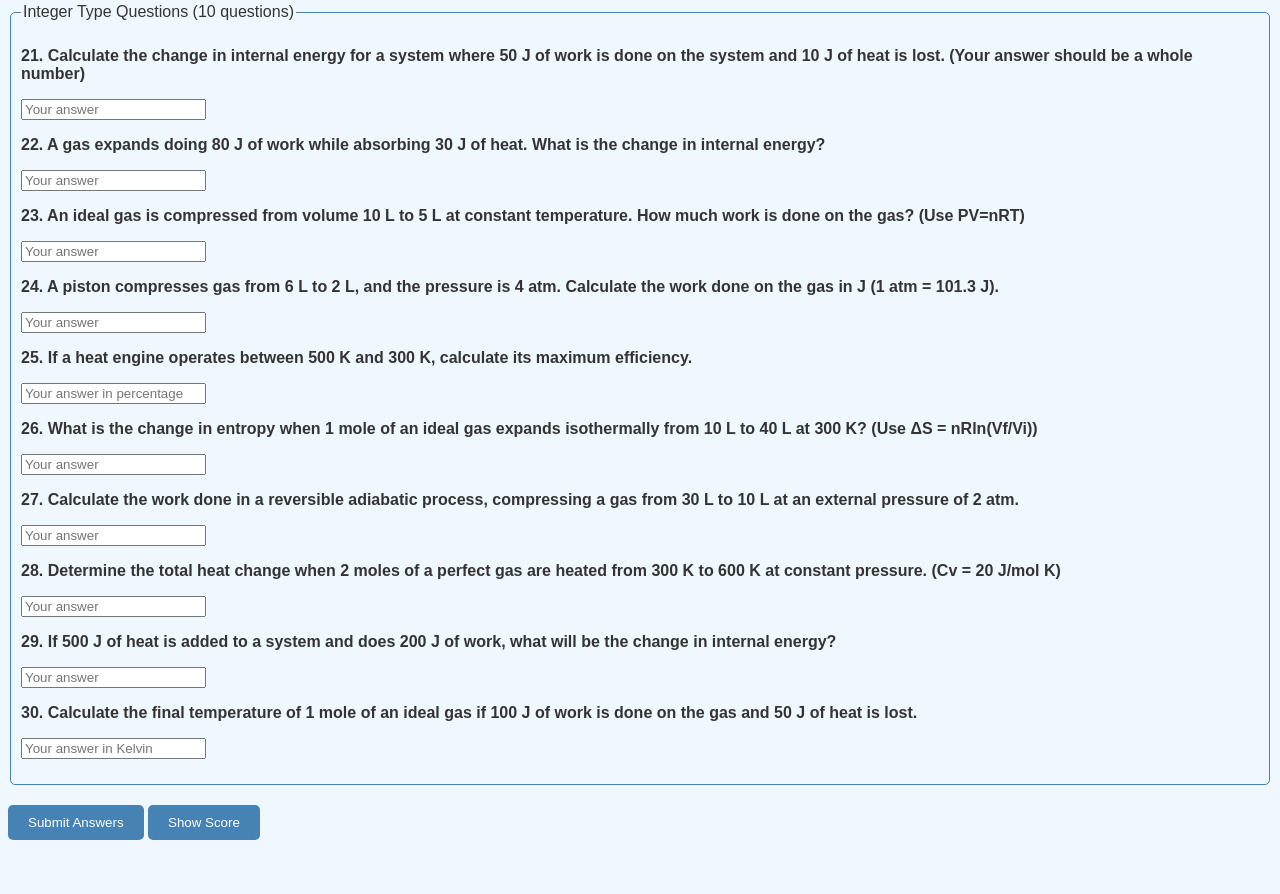
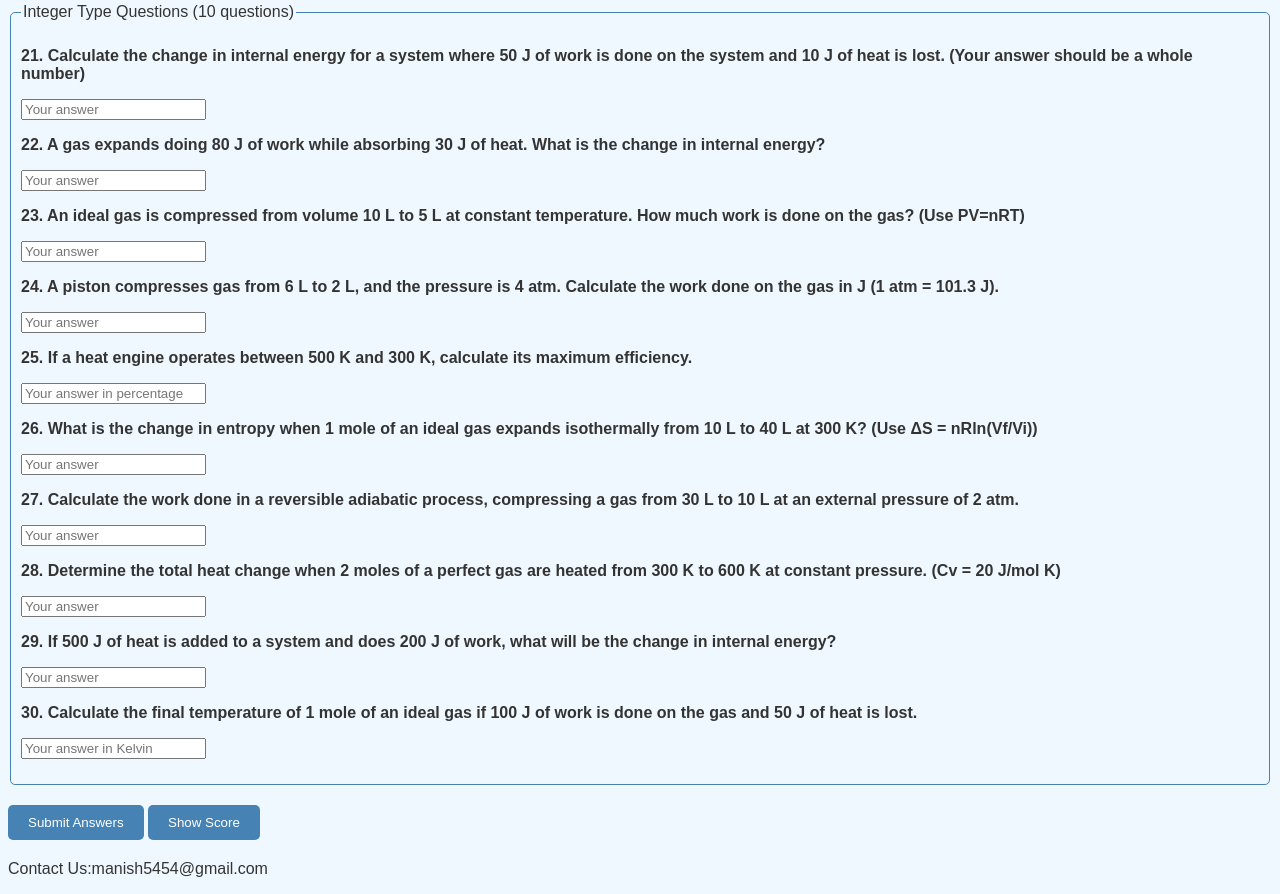
Before and after one commit to Developerboss10/sleepymanishtest, a plain HTML site: page index.html in a window 1280 px wide. Shown: the part 2966-3860 px from the top of the page. Before the commit the page ends 3826 px from the top, so only its background shows below. Drawn offline with Linux system fonts and the light colour scheme.

Commit message:
Update index.html

```diff
--- a/index.html
+++ b/index.html
@@ -308,5 +308,6 @@
             showResult(score);
         });
     </script>
+    <p>Contact Us:manish5454@gmail.com</p>
 </body>
 </html>
```
